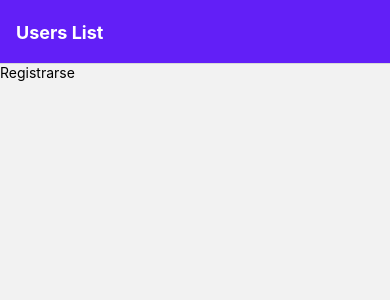
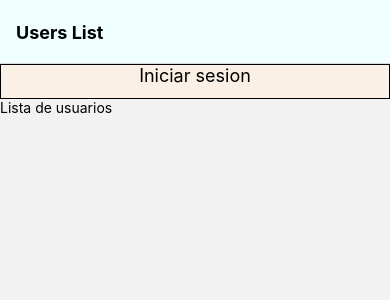
Before and after one commit to noeliamodica/React_Native-ProyectoconFirebase, a React Native app: screen /UsersList in a window 390 px wide. Shown: the top 300 px of the page. Built offline with nearby package versions, Linux system fonts and the light colour scheme.

Commit message:
cambios en react navigation

```diff
--- a/App.js
+++ b/App.js
@@ -9,6 +9,7 @@ import { createStackNavigator } from "@react-navigation/stack";
 // Components
 
 import UsersList from "./screens/UsersList";
+import Register from  "./screens/Register";
 
 const Stack = createStackNavigator();
 
@@ -17,9 +18,9 @@ function MyStack() {
     <Stack.Navigator
       screenOptions={{
         headerStyle: {
-          backgroundColor: "#621FF7",
+          backgroundColor: "azure",
         },
-        headerTintColor: "#fff",
+        headerTintColor: "black",
         headerTitleStyle: {
           fontWeight: "bold",
         },
@@ -30,6 +31,11 @@ function MyStack() {
         name="UsersList"
         component={UsersList}
         options={{ title: "Users List" }}
+      />
+        <Stack.Screen
+        name="Register"
+        component={Register}
+        options={{ title: "Register" }}
       />
 
     </Stack.Navigator>
@@ -47,7 +53,7 @@ export default function App() {
 const styles = StyleSheet.create({
   container: {
     flex: 1,
-    backgroundColor: "#fff",
+    backgroundColor: "coral",
     alignItems: "center",
     justifyContent: "center",
   },
--- a/package.json
+++ b/package.json
@@ -14,6 +14,7 @@
     "@react-native-firebase/firestore": "^17.3.2",
     "@react-native-masked-view/masked-view": "0.2.8",
     "@react-navigation/native": "^6.1.6",
+    "@react-navigation/native-stack": "^6.9.12",
     "@react-navigation/stack": "^6.3.16",
     "expo": "~48.0.9",
     "expo-status-bar": "~1.4.4",
@@ -22,7 +23,7 @@
     "react-dom": "18.2.0",
     "react-native": "0.71.4",
     "react-native-gesture-handler": "~2.9.0",
-    "react-native-safe-area-context": "^4.5.0",
+    "react-native-safe-area-context": "4.5.0",
     "react-native-screens": "~3.20.0",
     "react-native-web": "~0.18.10",
     "react-navigation-stack": "^2.10.4"
--- a/screens/Register.js
+++ b/screens/Register.js
@@ -0,0 +1,42 @@
+import { StatusBar } from "expo-status-bar";
+import React, { useState, useEffect } from "react";
+import { StyleSheet, Text, View, ScrollView } from "react-native";
+
+
+export default function Register(){
+
+
+
+  return (
+
+
+      <View>
+        <Text>
+          Register
+        </Text>
+        <StatusBar style="auto" />
+      </View>
+
+  )
+}
+
+const styles = StyleSheet.create({
+  container: {
+    flex: 1,
+    backgroundColor: "#fff",
+    alignItems: "center",
+    justifyContent: "center",
+  },
+  Boton:{
+    backgroundColor: 'linen',
+    height: 35,
+    borderColor: 'black',
+    borderWidth: 1
+  }
+  ,
+  TextoBoton:{
+    fontSize: 18,
+    textAlign: 'center'
+  }
+
+});
--- a/screens/UsersList.js
+++ b/screens/UsersList.js
@@ -2,16 +2,21 @@ import React, { useState, useEffect } from "react";
 import { StyleSheet, Text, View, ScrollView, TouchableOpacity } from "react-native";
 
 
-export default function UsersList(){
+export default function UsersList(props){
 
 
   return (
     <ScrollView>
-      <TouchableOpacity>
-        <Text>
-          Registrarse
+      <TouchableOpacity style={styles.Boton} onPress={() => props.navigation.navigate('Register')}>
+        <Text style={styles.TextoBoton}>
+          Iniciar sesion
         </Text>
       </TouchableOpacity>
+      <View>
+        <Text>
+          Lista de usuarios
+        </Text>
+      </View>
     </ScrollView>
   )
 }
@@ -23,4 +28,16 @@ const styles = StyleSheet.create({
     alignItems: "center",
     justifyContent: "center",
   },
+  Boton:{
+    backgroundColor: 'linen',
+    height: 35,
+    borderColor: 'black',
+    borderWidth: 1
+  }
+  ,
+  TextoBoton:{
+    fontSize: 18,
+    textAlign: 'center'
+  }
+
 });
```
Also changed, not shown: 1 other file (tests, documents, lock files or other folders).
